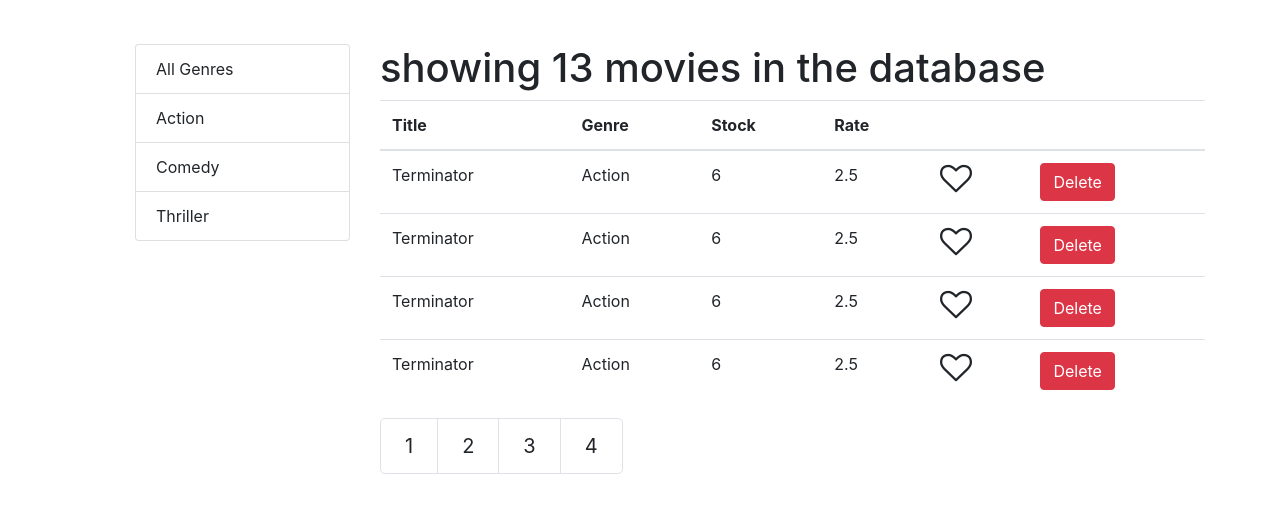
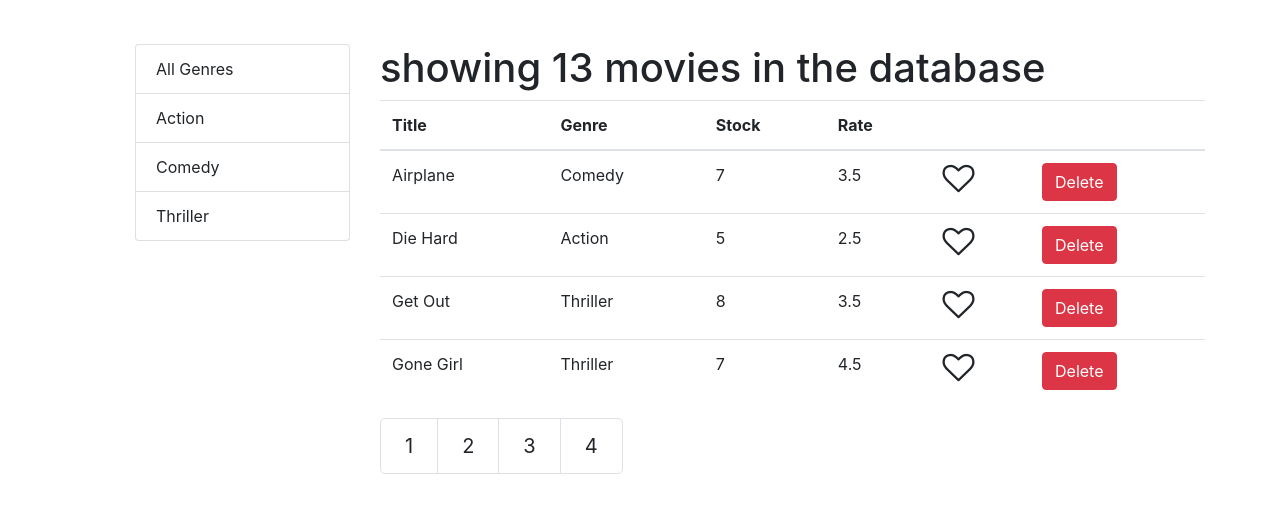
Before and after one commit to Mnabawy/vidly, a React (Create React App) app: page / in a window 1280 px wide. Shown: the top 512 px of the page. Built offline with nearby package versions, Linux system fonts and the light colour scheme.

Commit message:
sorting the right way

```diff
--- a/src/components/movies.jsx
+++ b/src/components/movies.jsx
@@ -1,11 +1,11 @@
 import React, { Component } from "react";
 import { getMovies } from "../services/fakeMovieService";
 import { getGenres } from "../services/fakeGenreService";
-import Like from "./common/like";
 import Pagination from "./common/paginatoin";
 import { paginate } from "../utils/paginate";
 import ListGroup from "./common/listGroup";
 import _ from "lodash";
+import MoviesTable from "./moviesTable";
 
 class Movies extends Component {
   state = {
@@ -13,10 +13,11 @@
     genres: [],
     currentPage: 1,
     pageSize: 4,
+    sortColumn: { path: "title", order: "asc" },
   };
 
   componentDidMount() {
-    const genres = [{ name: "All Genres" }, ...getGenres()];
+    const genres = [{ _id: "", name: "All Genres" }, ...getGenres()];
     this.setState({ movies: getMovies(), genres });
   }
 
@@ -39,7 +40,11 @@
   };
 
   handleGenreSelect = (genre) => {
-    this.setState({currentPage:1, selectedGenre: genre });
+    this.setState({ currentPage: 1, selectedGenre: genre });
+  };
+
+  handleSort = (sortColumn) => {
+    this.setState({ sortColumn });
   };
 
   render() {
@@ -49,6 +54,7 @@
       pageSize,
       currentPage,
       selectedGenre,
+      sortColumn,
     } = this.state;
 
     if (count === 0) return "there is no movies in the database";
@@ -58,7 +64,13 @@
         ? moviesList.filter((movie) => movie.genre._id === selectedGenre._id)
         : moviesList;
 
-    const movies = paginate(filetred, currentPage, pageSize);
+    const sortedList = _.orderBy(
+      filetred,
+      [sortColumn.path],
+      [sortColumn.order]
+    );
+
+    const movies = paginate(sortedList, currentPage, pageSize);
 
     return (
       <div className="container mt-4">
@@ -72,44 +84,13 @@
           </div>
           <div className="col-sm-12 col-md-9">
             <h1>showing {count} movies in the database</h1>
-            <table className="table">
-              <thead style={{ textAlign: "left" }}>
-                <tr>
-                  <th>Title</th>
-                  <th>Genre</th>
-                  <th>Stock</th>
-                  <th>Rate</th>
-                  <th />
-                  <th />
-                </tr>
-              </thead>
-              <tbody style={{ textAlign: "left" }}>
-                {movies.map((movie, index) => {
-                  return (
-                    <tr key={index}>
-                      <td style={{ textAlign: "left" }}>{movie.title}</td>
-                      <td>{movie.genre.name}</td>
-                      <td>{movie.numberInStock}</td>
-                      <td>{movie.dailyRentalRate}</td>
-                      <td>
-                        <Like
-                          liked={movie.liked}
-                          onClick={() => this.handleLike(movie)}
-                        />
-                      </td>
-                      <td>
-                        <button
-                          className="btn btn-danger"
-                          onClick={() => this.handleDelete(movie)}
-                        >
-                          Delete
-                        </button>
-                      </td>
-                    </tr>
-                  );
-                })}
-              </tbody>
-            </table>
+            <MoviesTable
+              movies={movies}
+              sortColumn={sortColumn}
+              onLike={this.handleLike}
+              onDelete={this.handleDelete}
+              onSort={this.handleSort}
+            />
             <Pagination
               currentPage={currentPage}
               itemsCount={filetred.length}
--- /dev/null
+++ b/src/components/moviesTable.jsx
@@ -0,0 +1,59 @@
+import React, { Component } from "react";
+import Like from "./common/like";
+
+class MoviesTable extends Component {
+  raiseSort = (path) => {
+    let sortColumn = { ...this.props.sortColumn };
+    if (sortColumn.path === path) {
+      sortColumn.order = sortColumn.order === "asc" ? "desc" : "asc";
+    } else {
+      sortColumn.path = path;
+      sortColumn.order = "asc";
+    }
+    this.props.onSort(sortColumn);
+  };
+
+  render() {
+    const { movies, onDelete, onLike, onSort } = this.props;
+
+    return (
+      <table className="table">
+        <thead style={{ textAlign: "left" }}>
+          <tr>
+            <th onClick={() => this.raiseSort("title")}>Title</th>
+            <th onClick={() => this.raiseSort("genre.name")}>Genre</th>
+            <th onClick={() => this.raiseSort("numberInStock")}>Stock</th>
+            <th onClick={() => this.raiseSort("dailyRentalRate")}>Rate</th>
+            <th />
+            <th />
+          </tr>
+        </thead>
+        <tbody style={{ textAlign: "left" }}>
+          {movies.map((movie, index) => {
+            return (
+              <tr key={index}>
+                <td style={{ textAlign: "left" }}>{movie.title}</td>
+                <td>{movie.genre.name}</td>
+                <td>{movie.numberInStock}</td>
+                <td>{movie.dailyRentalRate}</td>
+                <td>
+                  <Like liked={movie.liked} onClick={() => onLike(movie)} />
+                </td>
+                <td>
+                  <button
+                    className="btn btn-danger"
+                    onClick={() => onDelete(movie)}
+                  >
+                    Delete
+                  </button>
+                </td>
+              </tr>
+            );
+          })}
+        </tbody>
+      </table>
+    );
+  }
+}
+
+export default MoviesTable;
```
